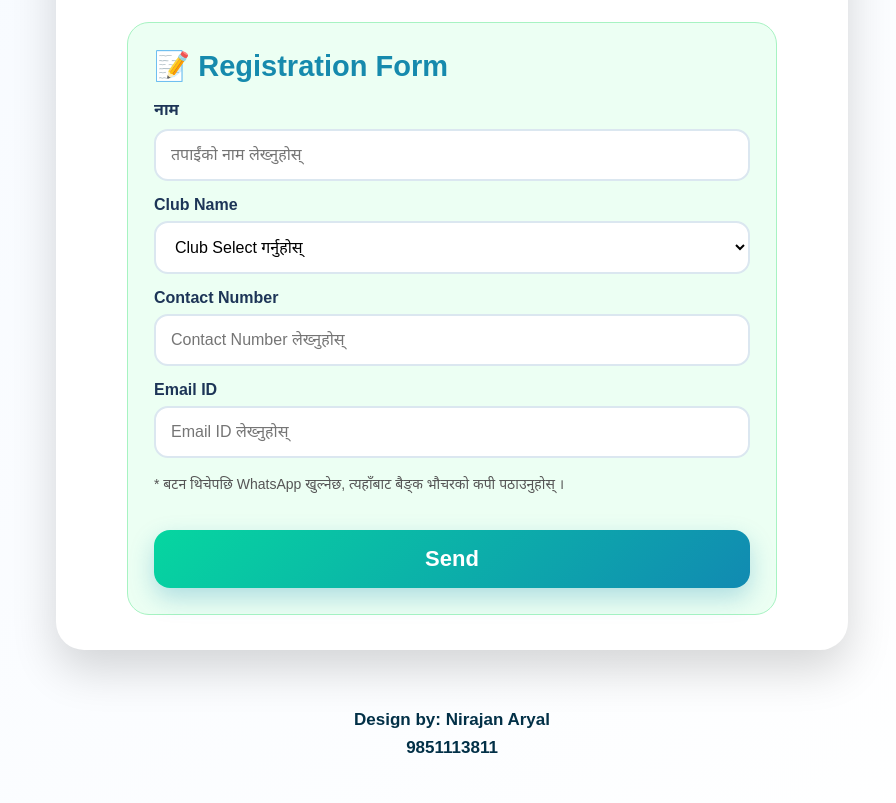
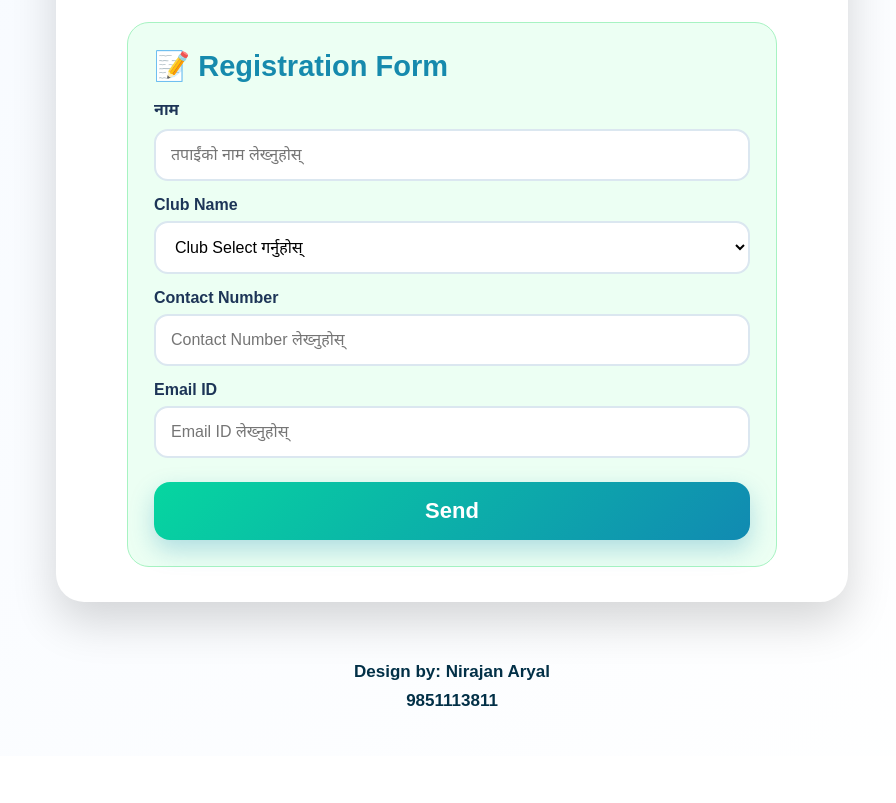
Before and after one commit to district325f/presidents-meet, a plain HTML site: page index.html in a window 1280 px wide. Shown: the part 1055-1858 px from the top of the page, without its empty margins (188-1084 px from the left). After the commit the page ends 1811 px from the top, so only its background shows below. Drawn offline with Linux system fonts and the light colour scheme; no server answers.

Commit message:
Update index.html

```diff
--- a/index.html
+++ b/index.html
@@ -89,18 +89,8 @@
       <label>Contact Number</label>
       <input type="tel" id="contact" placeholder="Contact Number लेख्नुहोस्" required>
 
-      <label>Email ID</label>
+<label>Email ID</label>
 <input type="email" id="email" placeholder="Email ID लेख्नुहोस्">
-
-<p style="
-  margin-top:15px;
-  margin-bottom:10px;
-  font-size:14px;
-  color:#555;
-  line-height:1.6;
-">
-  * बटन थिचेपछि WhatsApp खुल्नेछ, त्यहाँबाट बैङ्क भौचरको कपी पठाउनुहोस् ।
-</p>
 
 <button type="submit" id="sendBtn">Send</button>
     </form>
```
